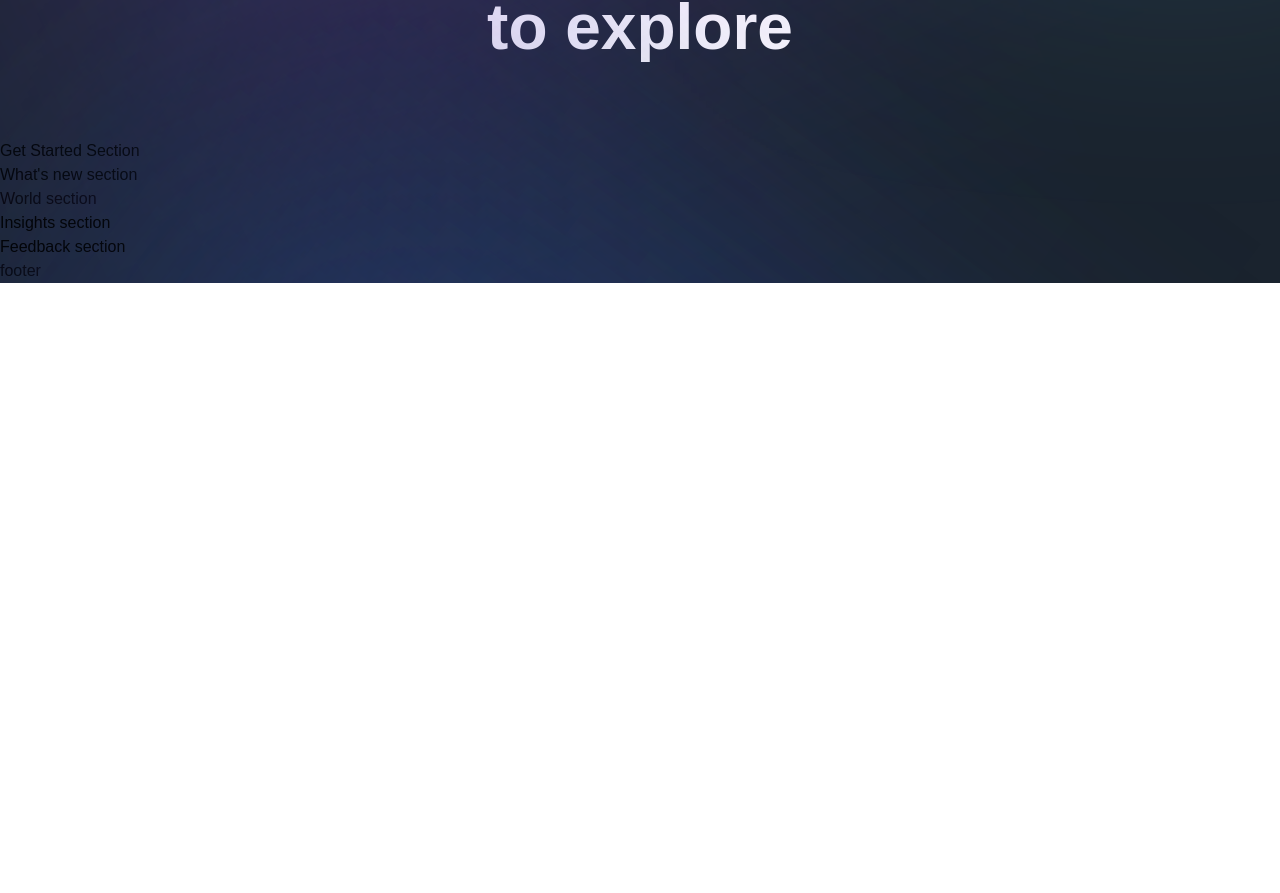
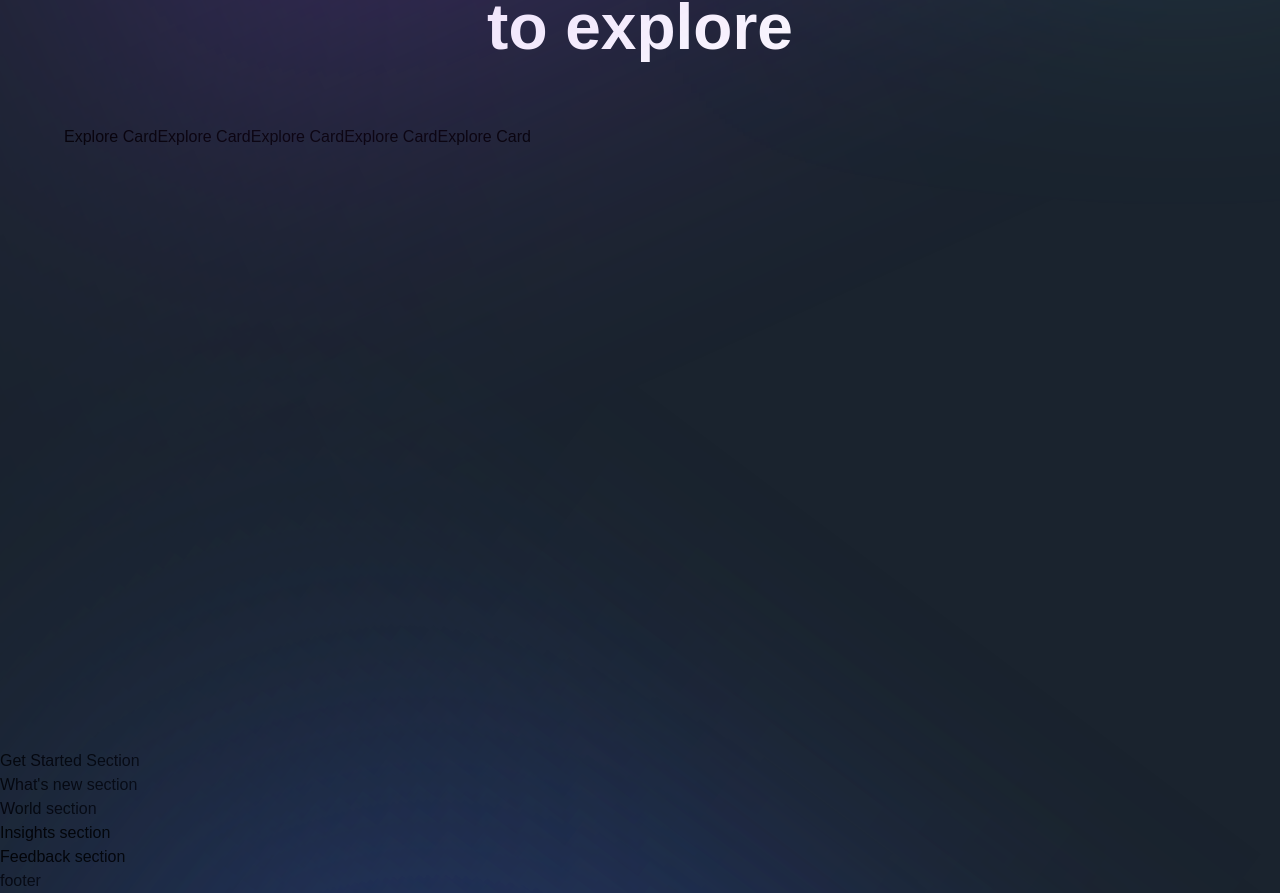
Before and after one commit to MsNicoleta/MetaMegaFun, a Next.js app: page / in a window 1280 px wide. Shown: the part 1780-2673 px from the top of the page. Before the commit the page ends 2063 px from the top, so only its background shows below. Built offline with nearby package versions, Linux system fonts and the light colour scheme; a web font is replaced by a local one.

Commit message:
###  Mapping through an array of 'exploreWorlds'added

```diff
--- a/components/ExploreCard.jsx
+++ b/components/ExploreCard.jsx
@@ -1,4 +1,8 @@
 'use client';
+
+import { motion } from 'framer-motion'; // Import animations from Framer Motion library
+import styles from '../styles'; // Import styles for consistent styling
+import { fadeIn } from '../utils/motion.js'; // Import animation variants from a utility file
 
 const ExploreCard = () => (
   <div>
--- a/sections/Explore.jsx
+++ b/sections/Explore.jsx
@@ -6,8 +6,11 @@ import { staggerContainer } from '../utils/motion.js';
 import { ExploreCard, TypingText, TitleText } from "../components";
 import { exploreWorlds } from "../constants";
 
-const Explore = () => (
-  <section className={`${styles.paddings}`} id="explore">
+const Explore = () => {
+  const [active, setActive] = useState('world-2');
+  return (
+    <section className={`${styles.paddings}`}
+      id="explore">
       {/*the explore constant will allow us to scroll when pressing on our stamp image */}
       <motion.div
         // Apply the motion animation with the 'staggerContainer' variant
@@ -25,7 +28,20 @@ const Explore = () => (
         {/* render the typing text effect component   */}
         <TitleText title={<> Choose the world you want <br className="md:block hidden" /> to explore </>} textStyles="text-center" />
         {/* render the explore card component for the   */}
+        <div className="mt-[50px] flex lg:flex-row flex-col min-h-[70vh] gap-5]">
+          {/* Mapping through an array of 'exploreWorlds' */}
+          {exploreWorlds.map((world, index) => (
+            <ExploreCard
+              key={world.id}             // Unique 'key' prop for React
+              {...world}                // Spread the 'world' object properties as props
+              index={index}             // Prop 'index' to track the current index in the loop
+              active={active}           // Prop 'active' to pass the 'active' state
+              handleClick={setActive}   // Prop 'handleClick' to pass a click handler function
+            />
+          ))}
+        </div>
       </motion.div>
     </section>
-);
+  )
+};
 export default Explore;
```
Lines whose indentation alone changed are shown as unchanged.
